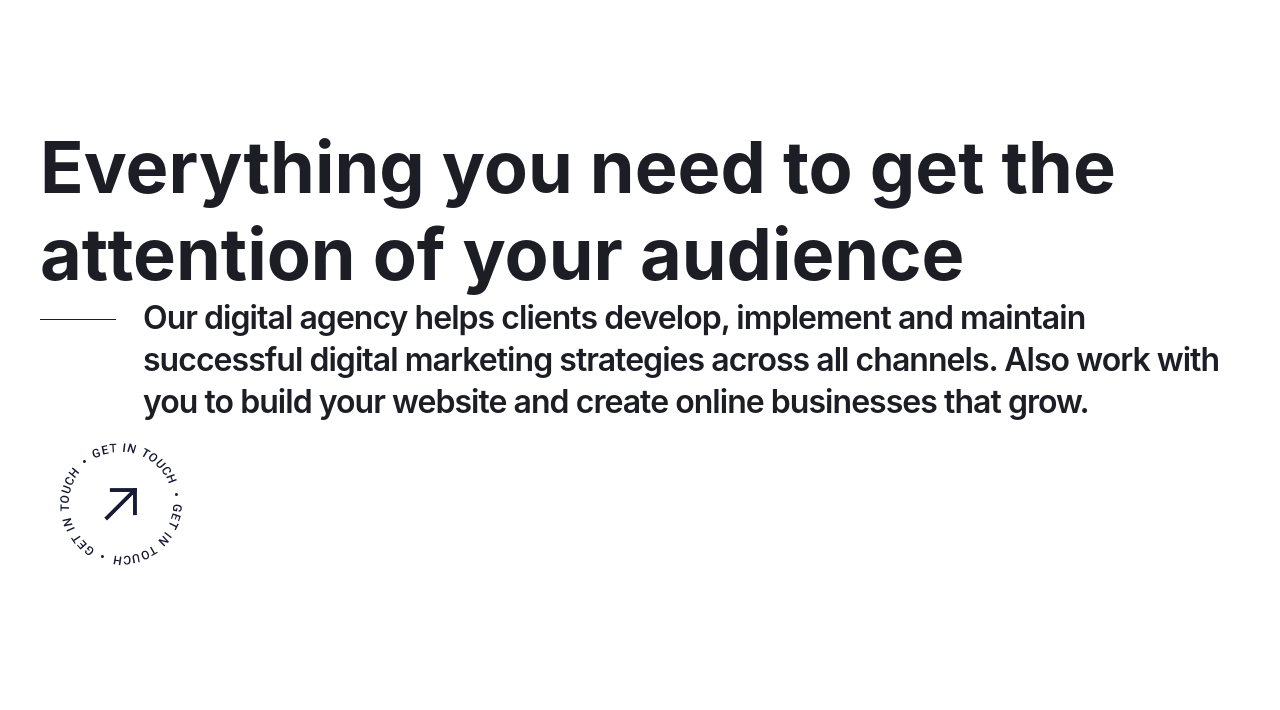
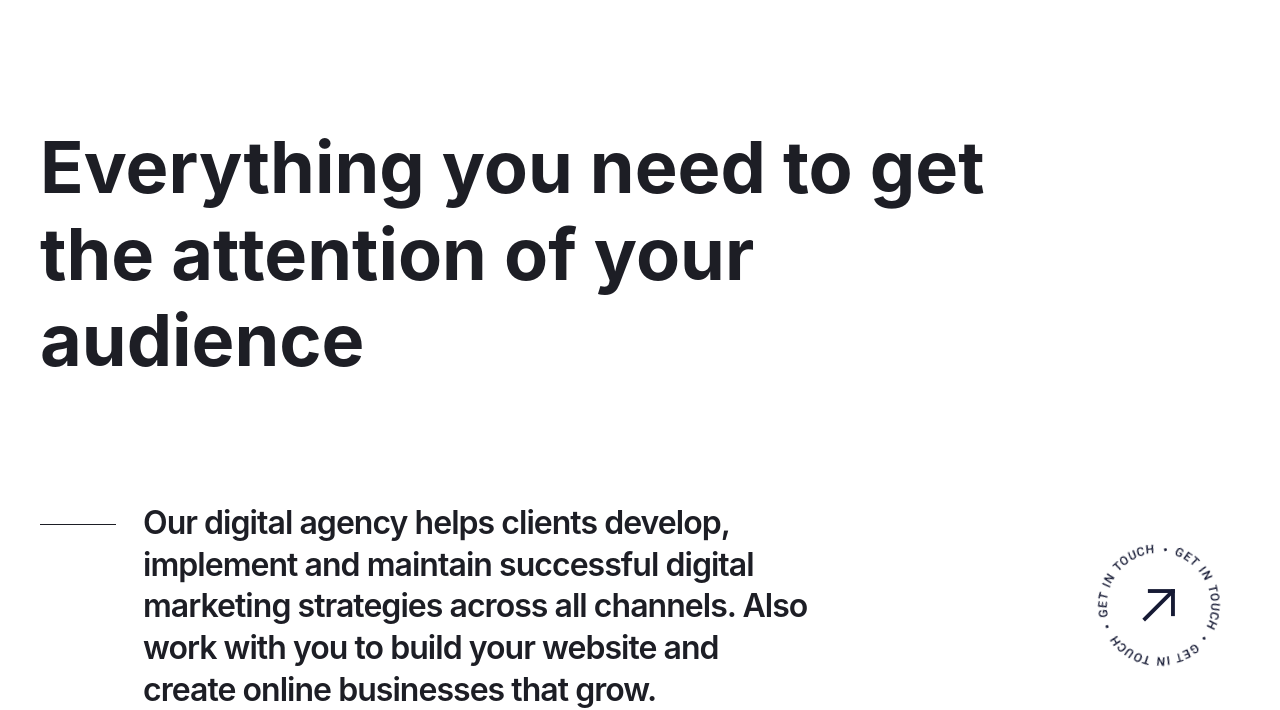
Before and after one commit to ThunDer104/coca, a website built with Vite: page src/about.html in a window 1280 px wide. Shown: the part 98-808 px from the top of the page. Built offline with nearby package versions, Linux system fonts and the light colour scheme; a web font is replaced by a local one.

Commit message:
Created about:hero section

```diff
--- a/src/html/components/about/hero.html
+++ b/src/html/components/about/hero.html
@@ -2,9 +2,8 @@
   <div class="container hero__container">
     <h2 class="hero__title heading-h1">Everything you need to get the attention of your audience</h2>
     <div class="hero__bottom">
-      <h4 class="text-p-subtitle">Our digital agency helps clients develop, implement and maintain successful digital marketing strategies across all channels. Also work with you to build your website and create online businesses that grow.</h4>
+      <h4 class="hero__subtitle text-p-subtitle">Our digital agency helps clients develop, implement and maintain successful digital marketing strategies across all channels. Also work with you to build your website and create online businesses that grow.</h4>
       <a href="#" class="hero__btn">
-        <!-- <img src="./assets/images/icons/getintouch.svg" alt=""> -->
         <svg width="162" height="162" viewBox="0 0 162 162" fill="none" xmlns="http://www.w3.org/2000/svg" class="hero__btn-icon">
           <rect x="67.0284" y="97.4426" width="3.85427" height="41.4334" transform="rotate(-135 67.0284 97.4426)" fill="#161A34"/>
           <rect x="69.8915" y="68.9634" width="3.85427" height="26.9799" transform="rotate(-90 69.8915 68.9634)" fill="#161A34"/>
--- a/src/scss/components/about/hero.scss
+++ b/src/scss/components/about/hero.scss
@@ -1,17 +1,44 @@
 .hero {
   padding: 105px 0 135px;
 
+  @include small-tablet {
+    text-align: center;
+  }
+
+  @include mobile {
+    padding: 40px 0 50px;
+  }
+
+  &__title {
+    margin-bottom: 118px;
+    max-width: 959px;
+
+    @include small-tablet {
+      margin-bottom: 30px;
+    }
+  }
+
+  &__bottom {
+    @include flex-all-between;
+    gap: 40px;
+
+    @include small-tablet {
+      gap: 30px;
+      flex-direction: column;
+    }
+  }
+
+  &__subtitle {
+    max-width: 771px;
+  }
+
   &__btn {
     &-icon {
-      transition:
-        transform 1.5s,
-        opacity var(--transition);
-
       path,
       circle {
         transform-origin: center;
         transition: all 1s;
-        animation: rotate 4s infinite linear;
+        animation: rotate 7s infinite linear;
       }
 
       @keyframes rotate {
@@ -30,12 +57,6 @@
         fill: var(--get-in-touch-color);
       }
 
-      &:hover {
-        path,
-        circle {
-          transform: rotate(360deg);
-        }
-      }
     }
   }
 }
```
